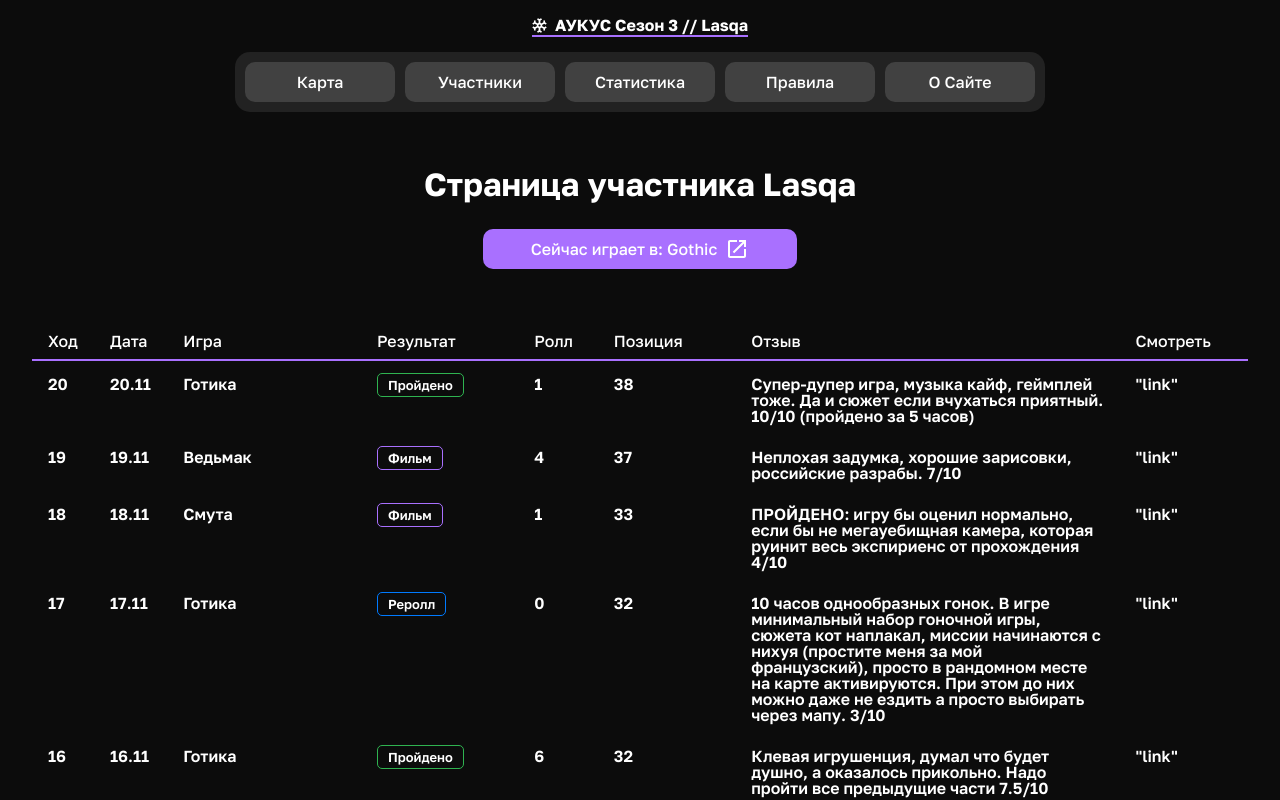
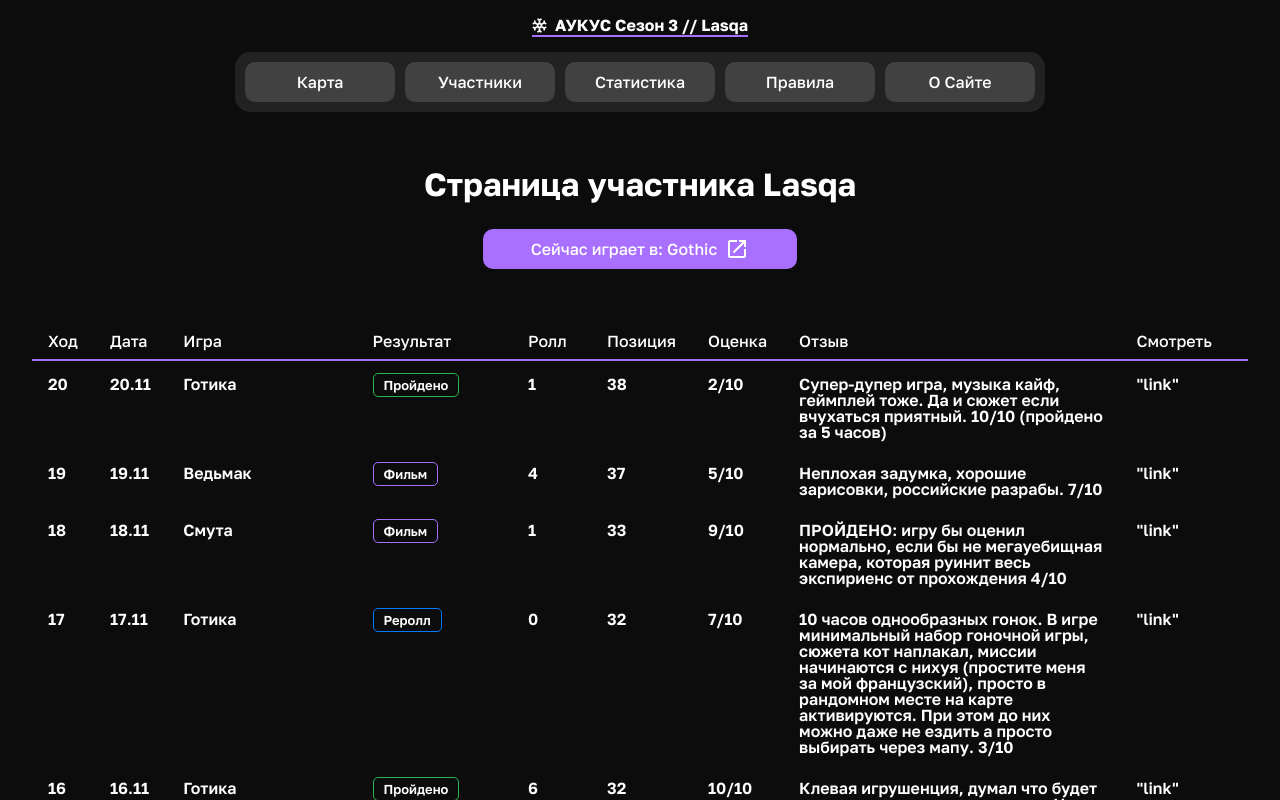
Before and after one commit to i7d3v3l0p3r/aukus-frontend, a React (Create React App) app: page /players/lasqa in a window 1280 px wide. Shown: the top 800 px of the page. Built offline with nearby package versions, Linux system fonts and the light colour scheme.

Commit message:
Add rating column

```diff
--- a/src/pages/player/PlayerPage.tsx
+++ b/src/pages/player/PlayerPage.tsx
@@ -15,12 +15,7 @@ import LinkSpan from 'components/LinkSpan'
 import { useState } from 'react'
 import { Link, useParams } from 'react-router-dom'
 import { fetchPlayerMoves, fetchPlayers } from 'utils/api'
-import {
-  Color,
-  getPlayerColor,
-  getPlayerColorName,
-  MoveType,
-} from 'utils/types'
+import { getPlayerColor, getPlayerColorName } from 'utils/types'
 import MoveTypeItem from './components/MoveTypeItem'
 import PreviousGamesTable from './components/PeviousGamesTable'
 import { aukus1Games, aukus2Games } from './data'
@@ -133,13 +128,19 @@ export default function PlayerPage(props: Props) {
                 Ролл
               </TableCell>
               <TableCell
-                width={'140px'}
+                width={'100px'}
                 sx={{ borderBottom: `2px solid ${playerColor}` }}
               >
                 Позиция
               </TableCell>
               <TableCell
-                width={'400px'}
+                width={'80px'}
+                sx={{ borderBottom: `2px solid ${playerColor}` }}
+              >
+                Оценка
+              </TableCell>
+              <TableCell
+                width={'360px'}
                 sx={{ borderBottom: `2px solid ${playerColor}` }}
               >
                 Отзыв
@@ -164,6 +165,7 @@ export default function PlayerPage(props: Props) {
                   </TableCell>
                   <TableCell>{move.dice_roll}</TableCell>
                   <TableCell>{move.cell_to}</TableCell>
+                  <TableCell>{move.item_rating}/10</TableCell>
                   <TableCell>{move.item_review}</TableCell>
                   <TableCell>"link"</TableCell>
                 </TableRow>
```
